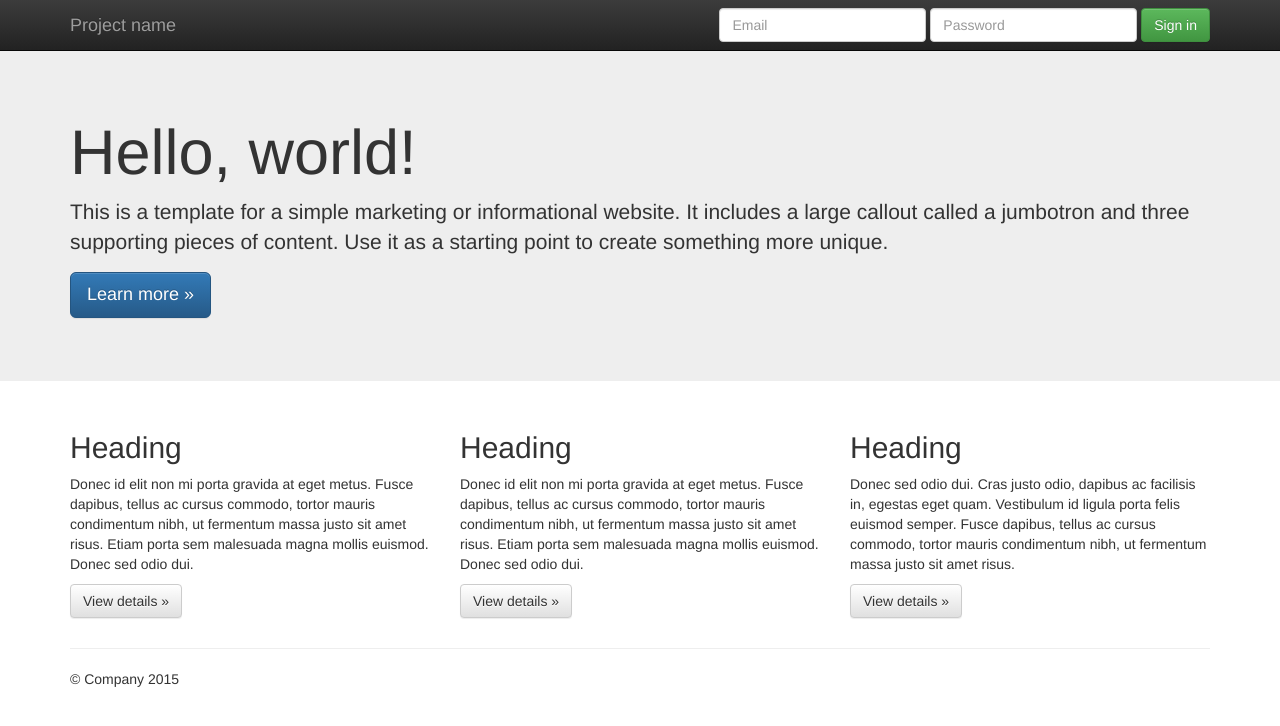
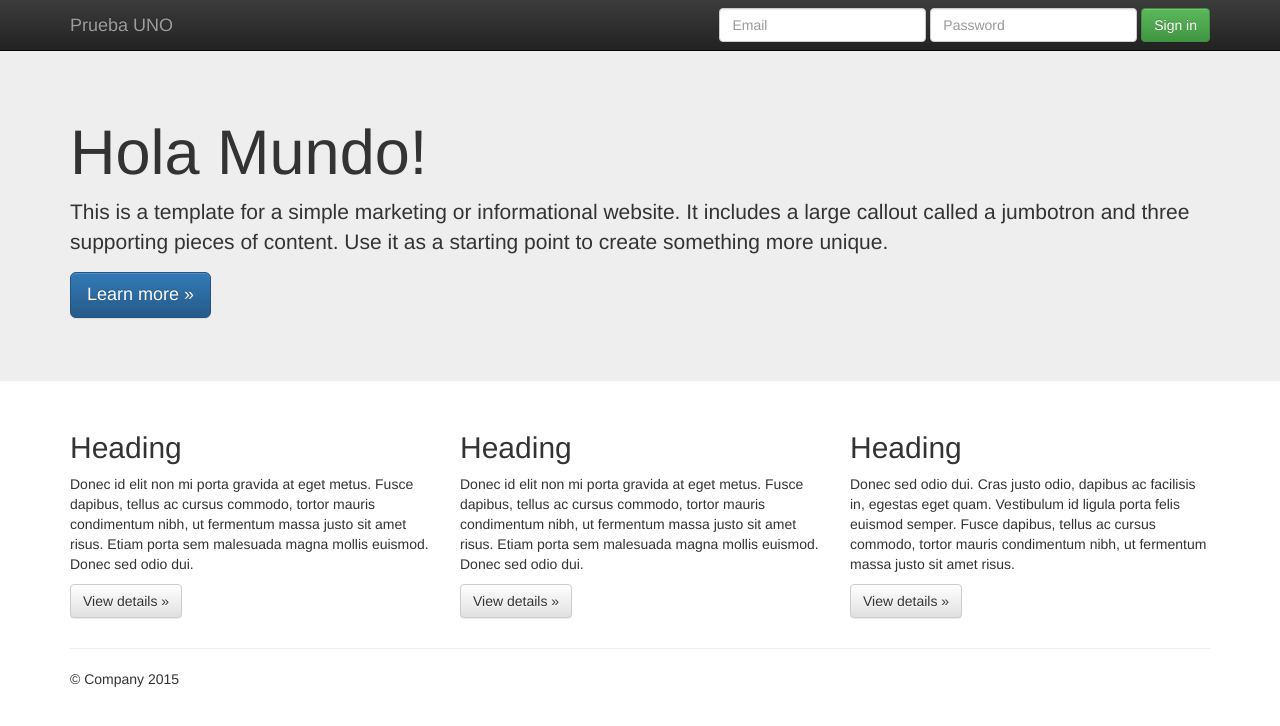
Before and after one commit to Jgarrido1/Trabajo2_Juan_Garrido, a plain HTML site: page index.html in a window 1280 px wide. Drawn offline with nearby package versions, Linux system fonts and the light colour scheme.

Commit message:
Cambio en el template

```diff
--- a/index.html
+++ b/index.html
@@ -36,7 +36,7 @@
             <span class="icon-bar"></span>
             <span class="icon-bar"></span>
           </button>
-          <a class="navbar-brand" href="#">Project name</a>
+          <a class="navbar-brand" href="#">Prueba UNO</a>
         </div>
         <div id="navbar" class="navbar-collapse collapse">
           <form class="navbar-form navbar-right" role="form">
@@ -55,7 +55,7 @@
     <!-- Main jumbotron for a primary marketing message or call to action -->
     <div class="jumbotron">
       <div class="container">
-        <h1>Hello, world!</h1>
+        <h1>Hola Mundo!</h1>
         <p>This is a template for a simple marketing or informational website. It includes a large callout called a jumbotron and three supporting pieces of content. Use it as a starting point to create something more unique.</p>
         <p><a class="btn btn-primary btn-lg" href="#" role="button">Learn more &raquo;</a></p>
       </div>
```
